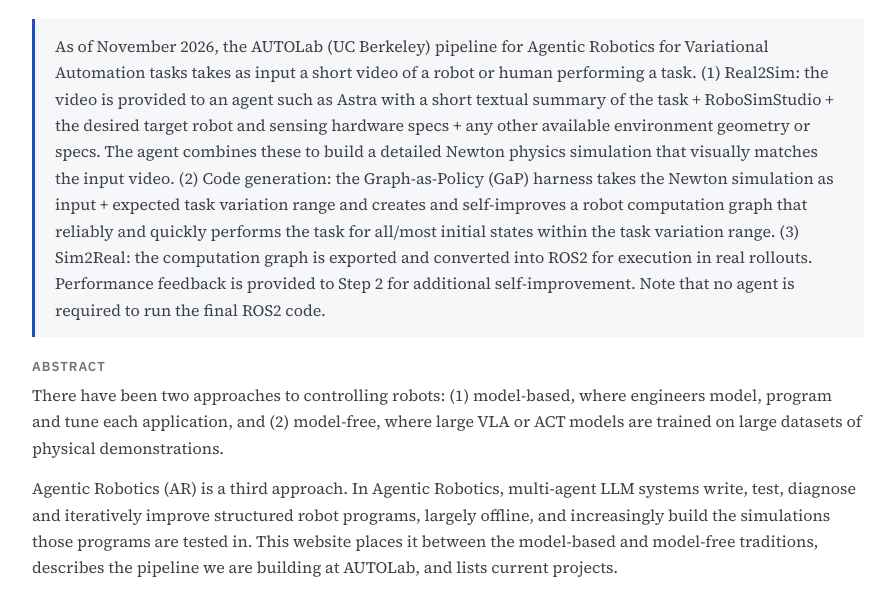
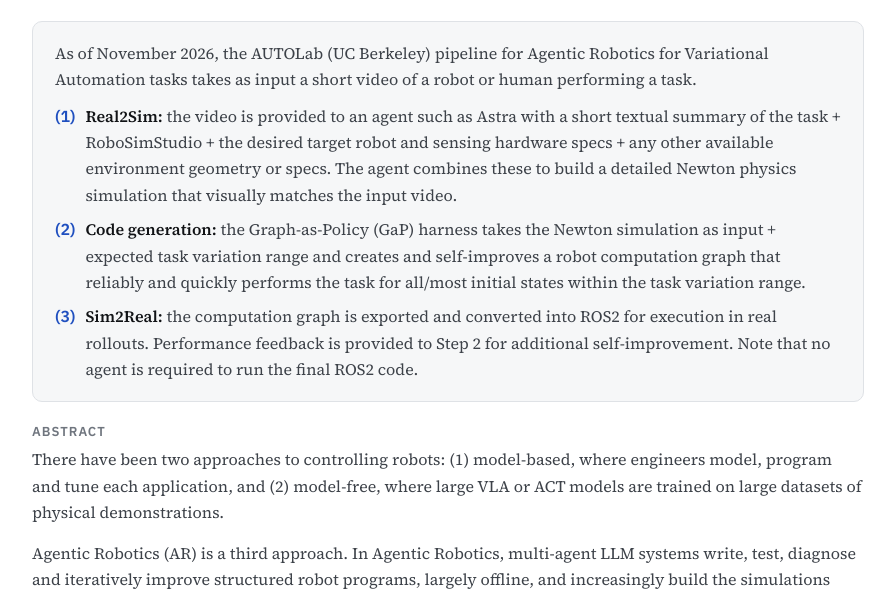
Before and after one commit to BerkeleyAutomation/agentic-robotics, a plain HTML site: page index.html in a window 1280 px wide. Shown: the part 665-1262 px from the top of the page, without its empty margins (192-1087 px from the left). Drawn offline with Linux system fonts and the light colour scheme.

Commit message:
Split the pipeline status into three numbered steps inside a box
Co-Authored-By: Claude Opus 5.5 <noreply@anthropic.com>

```diff
--- a/css/style.css
+++ b/css/style.css
@@ -75,8 +75,13 @@ h3 { font-size: 16px; font-weight: 600; margin: 22px 0 8px; }
 .abstract h2 { font-size: 13px; text-transform: uppercase; letter-spacing: .08em; color: var(--muted); margin-bottom: 6px; }
 .abstract p { color: var(--ink-2); }
 
-.pipeline-status { margin: 22px 0 0; padding: 14px 20px; background: var(--surface); border-left: 3px solid var(--accent); }
-.pipeline-status p { margin: 0; color: var(--ink-2); }
+.pipeline-status { margin: 24px 0 0; padding: 18px 22px; background: var(--surface); border: 1px solid var(--rule); border-radius: 10px; color: var(--ink-2); }
+.pipeline-status p { margin: 0 0 10px; }
+.pipeline-status ol { list-style: none; margin: 0; padding: 0; }
+.pipeline-status li { display: flex; gap: 10px; margin: 8px 0 0; }
+.pipeline-status .step { flex: none; font-family: var(--sans); font-weight: 600; color: var(--accent); }
+.pipeline-status b { color: var(--ink); }
+@media (max-width: 760px) { .pipeline-status { padding: 14px 16px; } }
 .definition { margin: 6px 0 18px; padding: 14px 20px; background: var(--surface); border-left: 3px solid var(--ink); }
 .definition p { font-size: 19px; line-height: 1.5; margin: 0 0 6px; }
 .definition footer { font-family: var(--sans); font-size: 13px; color: var(--muted); }
--- a/index.html
+++ b/index.html
@@ -47,7 +47,12 @@
         </header>
 
         <section class="pipeline-status" aria-label="Pipeline status, November 2026">
-          <p>As of November 2026, the AUTOLab (UC Berkeley) pipeline for Agentic Robotics for Variational Automation tasks takes as input a short video of a robot or human performing a task. (1) Real2Sim: the video is provided to an agent such as Astra with a short textual summary of the task + RoboSimStudio + the desired target robot and sensing hardware specs + any other available environment geometry or specs. The agent combines these to build a detailed Newton physics simulation that visually matches the input video. (2) Code generation: the Graph-as-Policy (GaP) harness takes the Newton simulation as input + expected task variation range and creates and self-improves a robot computation graph that reliably and quickly performs the task for all/most initial states within the task variation range. (3) Sim2Real: the computation graph is exported and converted into ROS2 for execution in real rollouts. Performance feedback is provided to Step 2 for additional self-improvement. Note that no agent is required to run the final ROS2 code.</p>
+          <p>As of November 2026, the AUTOLab (UC Berkeley) pipeline for Agentic Robotics for Variational Automation tasks takes as input a short video of a robot or human performing a task.</p>
+          <ol>
+            <li><span class="step">(1)</span><span><b>Real2Sim:</b> the video is provided to an agent such as Astra with a short textual summary of the task + RoboSimStudio + the desired target robot and sensing hardware specs + any other available environment geometry or specs. The agent combines these to build a detailed Newton physics simulation that visually matches the input video.</span></li>
+            <li><span class="step">(2)</span><span><b>Code generation:</b> the Graph-as-Policy (GaP) harness takes the Newton simulation as input + expected task variation range and creates and self-improves a robot computation graph that reliably and quickly performs the task for all/most initial states within the task variation range.</span></li>
+            <li><span class="step">(3)</span><span><b>Sim2Real:</b> the computation graph is exported and converted into ROS2 for execution in real rollouts. Performance feedback is provided to Step 2 for additional self-improvement. Note that no agent is required to run the final ROS2 code.</span></li>
+          </ol>
         </section>
 
         <section class="abstract" aria-label="Abstract">
```
